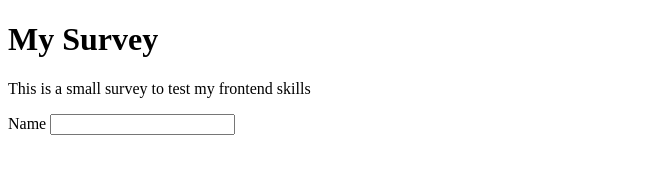
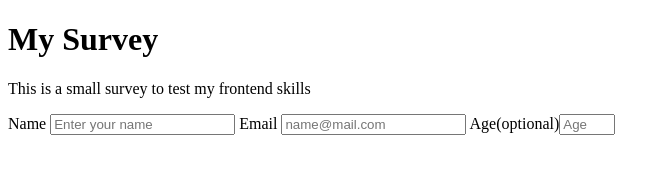
Before and after one commit to KevinChrist02/Survey-Form, a plain HTML site: page index.html in a window 1280 px wide. Shown: the whole page, without its empty margins (0-670 px from the left). Drawn offline with Linux system fonts and the light colour scheme.

Commit message:
added new inputs

```diff
--- a/index.html
+++ b/index.html
@@ -13,7 +13,22 @@
 
     <div class="form-container">
       <form id="survey-form">
-        <label for="name">Name <input type="text" id="name" required /></label>
+        <label for="name"
+          >Name
+          <input type="text" id="name" required placeholder="Enter your name"
+        /></label>
+        <label for="email"
+          >Email
+          <input type="email" id="email" required placeholder="name@mail.com"
+        /></label>
+        <label for="number"
+          >Age(optional)<input
+            type="number"
+            id="number"
+            min="18"
+            max="30"
+            placeholder="Age"
+        /></label>
       </form>
     </div>
   </body>
```
